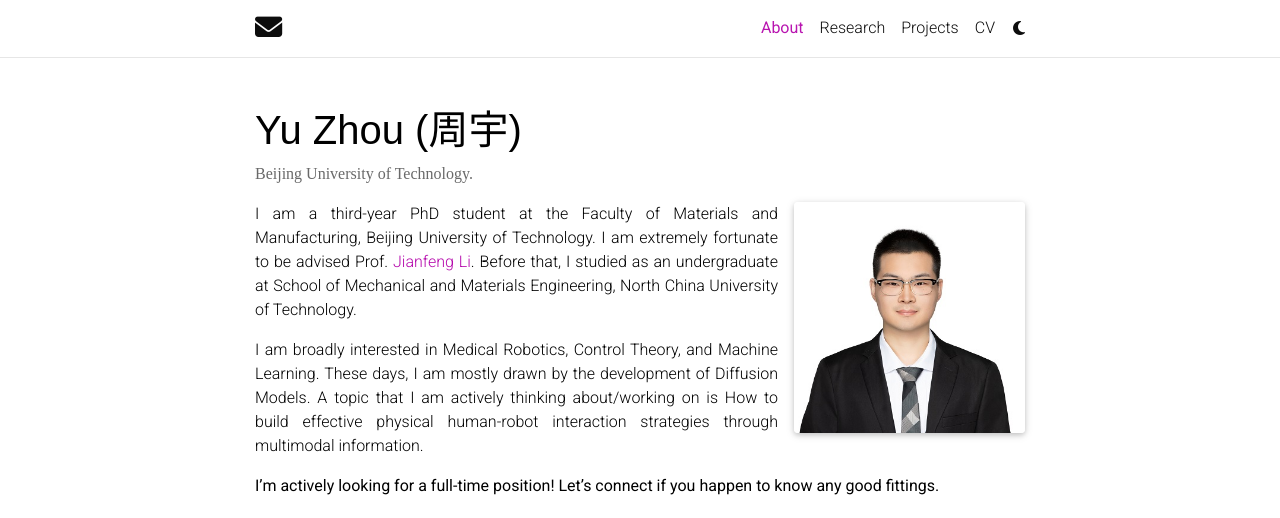
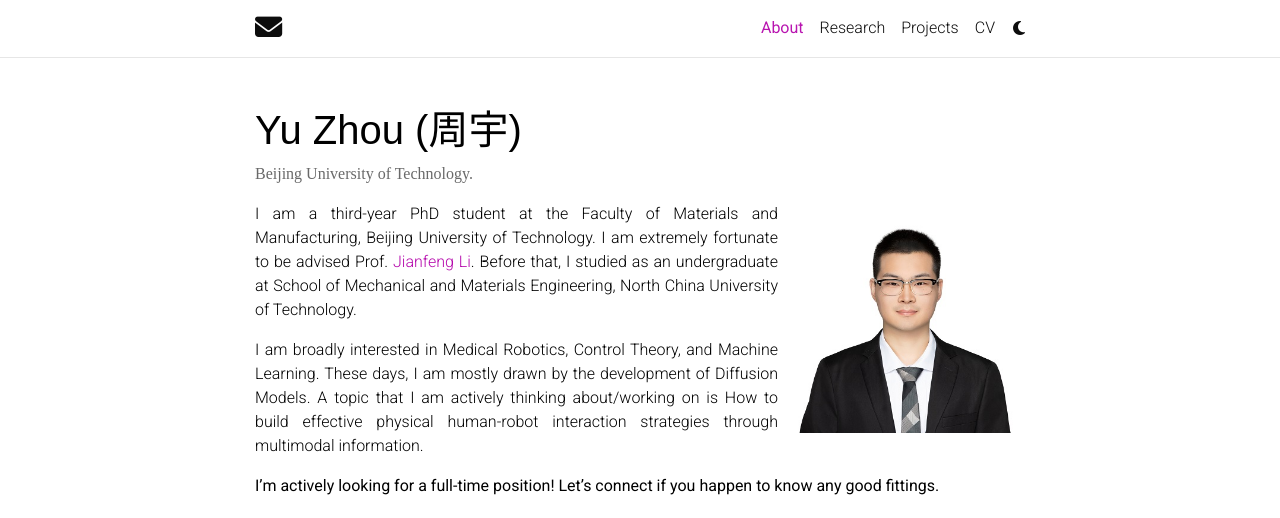
Before and after one commit to zy19970/AcademicIndex, a Jekyll site: the page built from _pages/about.md, in a window 1280 px wide. Shown: the top 518 px of the page. Built offline with Jekyll 4.4.1, drawn with Linux system fonts in a browser that asks for light colours; full-size pictures stand in for the smaller copies a plugin makes; comment, search, counter and statistics services are not loaded; a style sheet for code colours, icons or effects is not loaded.

Commit message:
remove z-depth-1

```diff
--- a/_layouts/about.html
+++ b/_layouts/about.html
@@ -18,9 +18,9 @@
               {%- assign profile_image_path = page.profile.image | prepend: 'assets/img/' -%}
 
               {% if page.profile.image_circular %}
-                {%- assign profile_image_class = "img-fluid z-depth-1 rounded-circle" -%}
+                {%- assign profile_image_class = "img-fluid rounded-circle" -%}
               {% else %}
-                {%- assign profile_image_class = "img-fluid z-depth-1 rounded" -%}
+                {%- assign profile_image_class = "img-fluid rounded" -%}
               {% endif %}
 
               {% include figure.html
```
